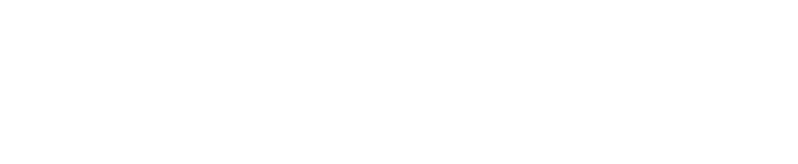
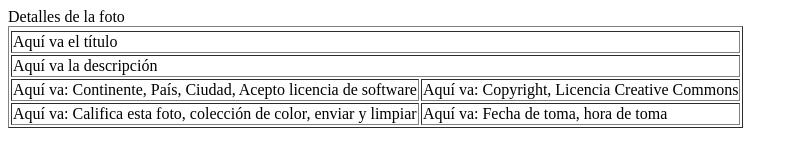
Before and after one commit to Mau212P/Practica2, a plain HTML site: page index.html in a window 1280 px wide. Shown: the whole page, without its empty margins (0-798 px from the left). Drawn offline with Linux system fonts and the light colour scheme.

Commit message:
Diseño de Estructura de tabla

```diff
--- a/index.html
+++ b/index.html
@@ -2,6 +2,7 @@
 
   <head>
     <title>Formulario - Practica 1.3</title>
+
     <link rel="stylesheet" href="css/styles.css" />
   </head>
 
@@ -9,12 +10,31 @@
 
     <div id="Tabla">
 
-      <table>
+      <table border="1">
+
+        <tr>
+          Detalles de la foto
+        </tr>
+
+        <tr>
+          <td colspan="2">Aquí va el título</td>
+        </tr>
+
+        <tr>
+          <td colspan="2">Aquí va la descripción</td>
+        </tr>
+
+        <tr>
+          <td>Aquí va: Continente,
+          País, Ciudad, Acepto licencia de software</td>
+          <td>Aquí va: Copyright, Licencia Creative Commons</td>
+        </tr>
+
+        <tr>
+          <td>Aquí va: Califica esta foto, colección de color, enviar y limpiar</td>
+          <td>Aquí va: Fecha de toma, hora de toma</td>
+        </tr>
 
       </table>
 
     </div>
-
-  </body>
-
-</html>
```
